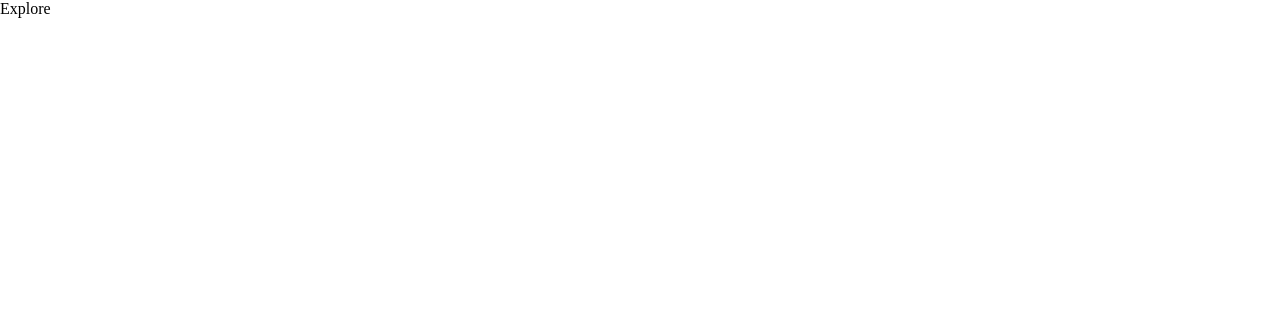
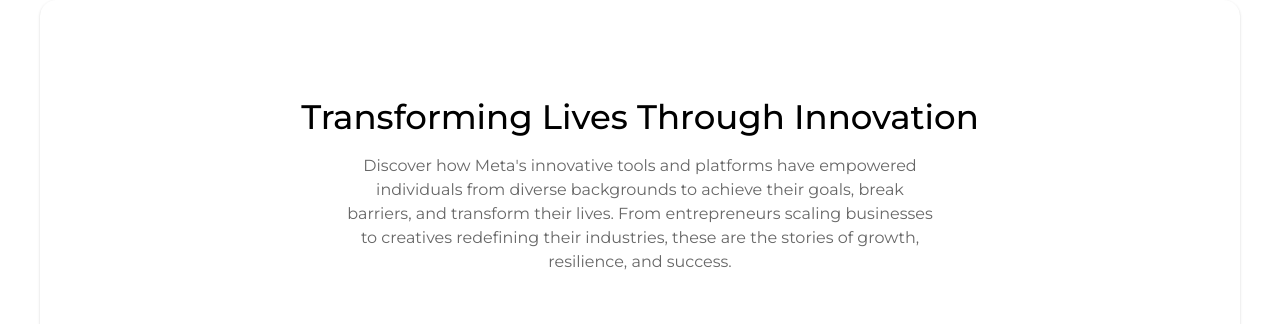
Before and after one commit to gurneerbedi/MetaAiSuggester, a React (Vite) app: page /explore in a window 1280 px wide. Shown: the top 324 px of the page. Built offline with nearby package versions, Linux system fonts and the light colour scheme.

Commit message:
linking success stories to explore page

```diff
--- a/src/App.jsx
+++ b/src/App.jsx
@@ -3,7 +3,6 @@
 import { BrowserRouter, Routes, Route } from "react-router-dom";
 import Results from "./Pages/Results/Results.jsx";
 import Explore from "./Pages/Explore/Explore.jsx";
-import SuccessStories from "./Pages/SuccessStories/SuccessStories.jsx";
 
 const theme = createTheme({
   typography: {
@@ -24,7 +23,6 @@
           <Route path="/" element={<Landing />} />
           <Route path="/results" element={<Results />} />
           <Route path="/explore" element={<Explore />} />
-          <Route path="/success-stories" element={<SuccessStories />} />
         </Routes>
       </BrowserRouter>
     </ThemeProvider>
--- a/src/Pages/Explore/Explore.jsx
+++ b/src/Pages/Explore/Explore.jsx
@@ -1,5 +1,11 @@
+import SuccessStories from "../SuccessStories/SuccessStories";
+
 function Explore() {
-  return <div>Explore</div>;
+  return (
+    <>
+      <SuccessStories />
+    </>
+  );
 }
 
 export default Explore;
```
